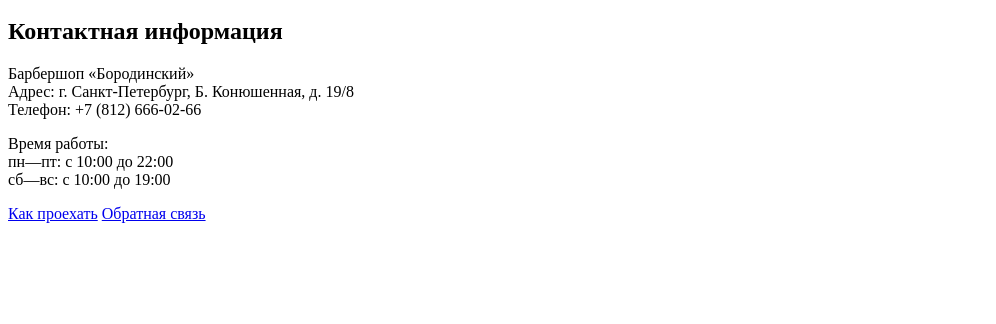
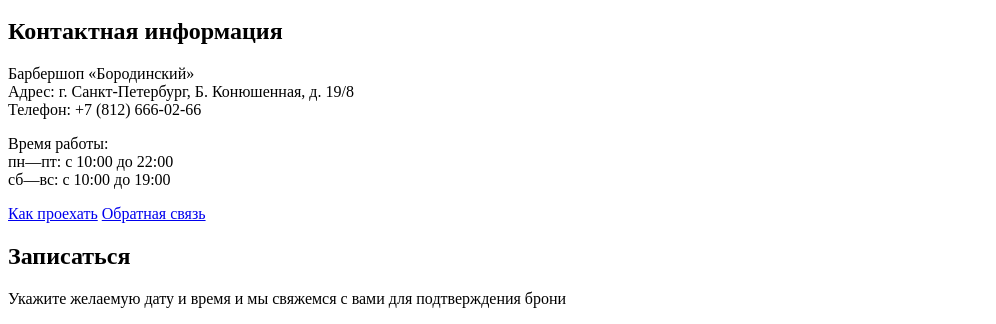
Before and after one commit to mrjack0209/barbershop, a plain HTML site: page index.html in a window 1280 px wide. Shown: the part 848-1172 px from the top of the page, without its empty margins (0-996 px from the left). Before the commit the page ends 1079 px from the top, so only its background shows below. Drawn offline with Linux system fonts and the light colour scheme.

Commit message:
Добавлена секция section.appointment

```diff
--- a/index.html
+++ b/index.html
@@ -107,6 +107,14 @@
             <a href="contacts.html" class="button">Обратная связь</a>
         </section>
         <!-- /.Контакты -->
+
+        <!-- Записаться -->
+        <section class="appointment">
+            <h2>Записаться</h2>
+            <p class="appointment-info">Укажите желаемую дату и время и мы свяжемся с вами для подтверждения брони</p>
+        </section>
+        <!-- Здесь будет форма -->
+        <!-- /.Записаться -->
     </main>
 
 
```
